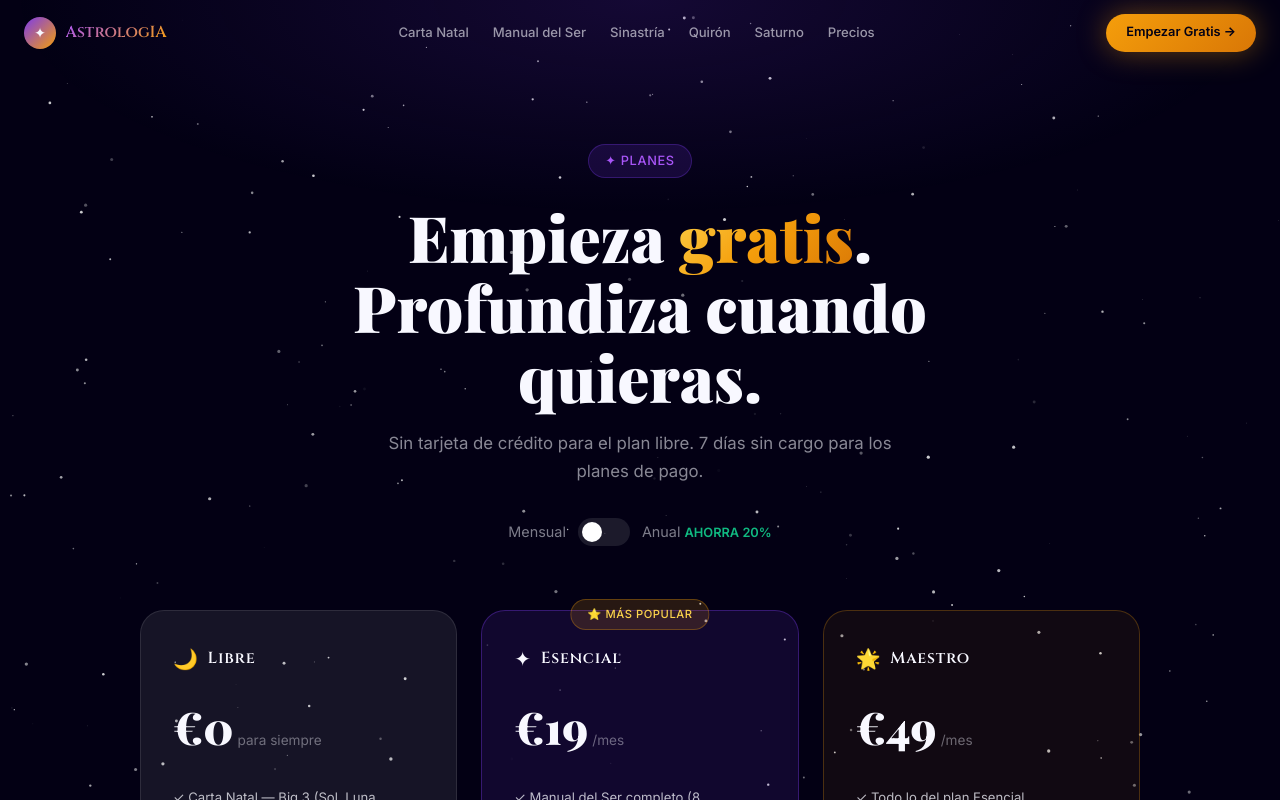
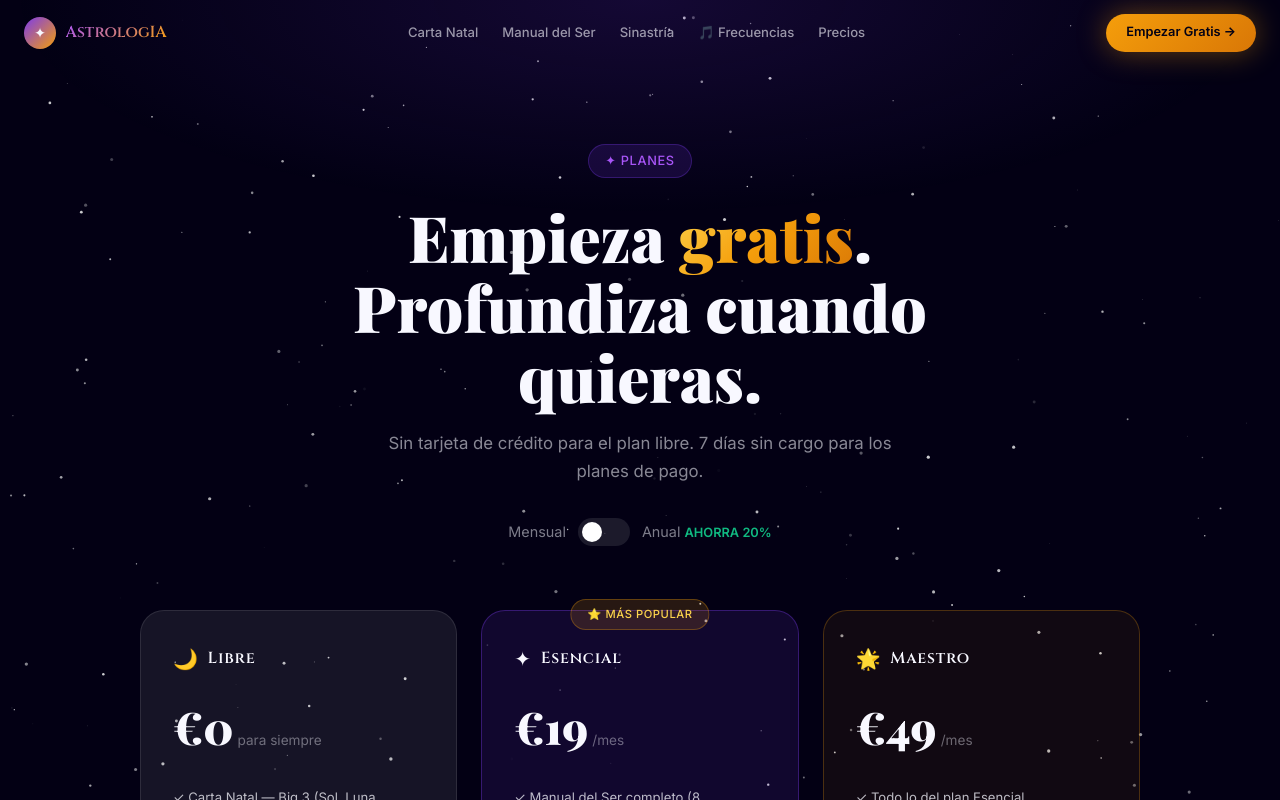
Before and after one commit to willybaterola2022-collab/AstrologIA-Frontend, a Next.js app: page /precios in a window 1280 px wide. Shown: the top 800 px of the page. Built offline with nearby package versions, Linux system fonts and the light colour scheme.

Commit message:
fix: Add Frecuencias nav link (/#sonido anchor) + id=sonido to BinauralSection for direct discovery

```diff
--- a/src/components/BinauralSection.tsx
+++ b/src/components/BinauralSection.tsx
@@ -108,7 +108,7 @@ export default function BinauralSection() {
     const pColor = PLANETARY_FREQUENCIES[planet].color;
 
     return (
-        <section className="section-pad" style={{ background: "rgba(0,0,0,0.3)" }}>
+        <section id="sonido" className="section-pad" style={{ background: "rgba(0,0,0,0.3)" }}>
             <div className="container-sm">
                 <div style={{ textAlign: "center", marginBottom: "2.5rem" }}>
                     <h2 className="font-display" style={{ fontSize: "clamp(1.5rem,3vw,2.2rem)", fontWeight: 700, marginBottom: "0.5rem" }}>
--- a/src/components/Navbar.tsx
+++ b/src/components/Navbar.tsx
@@ -6,10 +6,10 @@ const NAV_LINKS = [
     { href: "/carta-natal", label: "Carta Natal" },
     { href: "/manual-del-ser", label: "Manual del Ser" },
     { href: "/sinastria", label: "Sinastría" },
-    { href: "/quiron", label: "Quirón" },
-    { href: "/retorno-saturno", label: "Saturno" },
+    { href: "/#sonido", label: "🎵 Frecuencias" },
     { href: "/precios", label: "Precios" },
 ];
+
 
 export default function Navbar() {
     const [scrolled, setScrolled] = useState(false);
```
